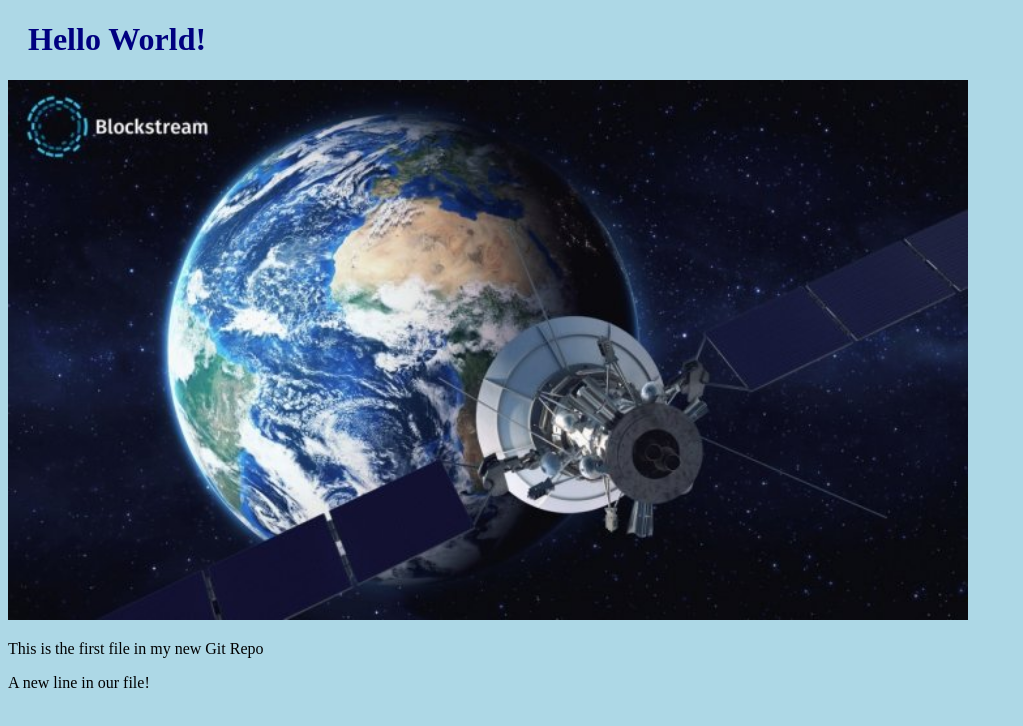
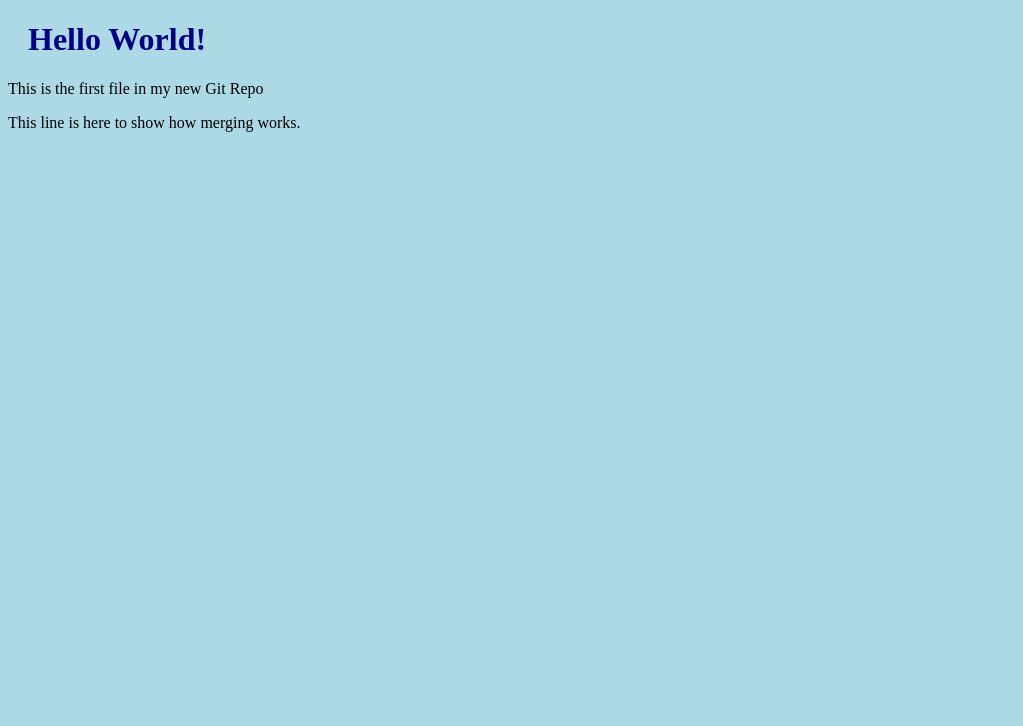
Before and after one commit to patrickoconnell1/hello-world, a plain HTML site: page index.html in a window 1280 px wide. Shown: the whole page, without its empty margins (0-1023 px from the left). Drawn offline with Linux system fonts and the light colour scheme.

Commit message:
updated index.html with emergency fix

```diff
--- a/index.html
+++ b/index.html
@@ -9,8 +9,7 @@
 </head>
 <body>
     <h1>Hello World!</h1>
-    <div><img src="img_hello_world.jpg" alt="Hello World from Space" style="width:100%;max-width:960px"></div>
     <p>This is the first file in my new Git Repo</p>
-    <p>A new line in our file!</p>
+    <p>This line is here to show how merging works.</p>
 </body>
 </html>
```
Also changed, not shown: img_hello_world.jpg (deleted).
